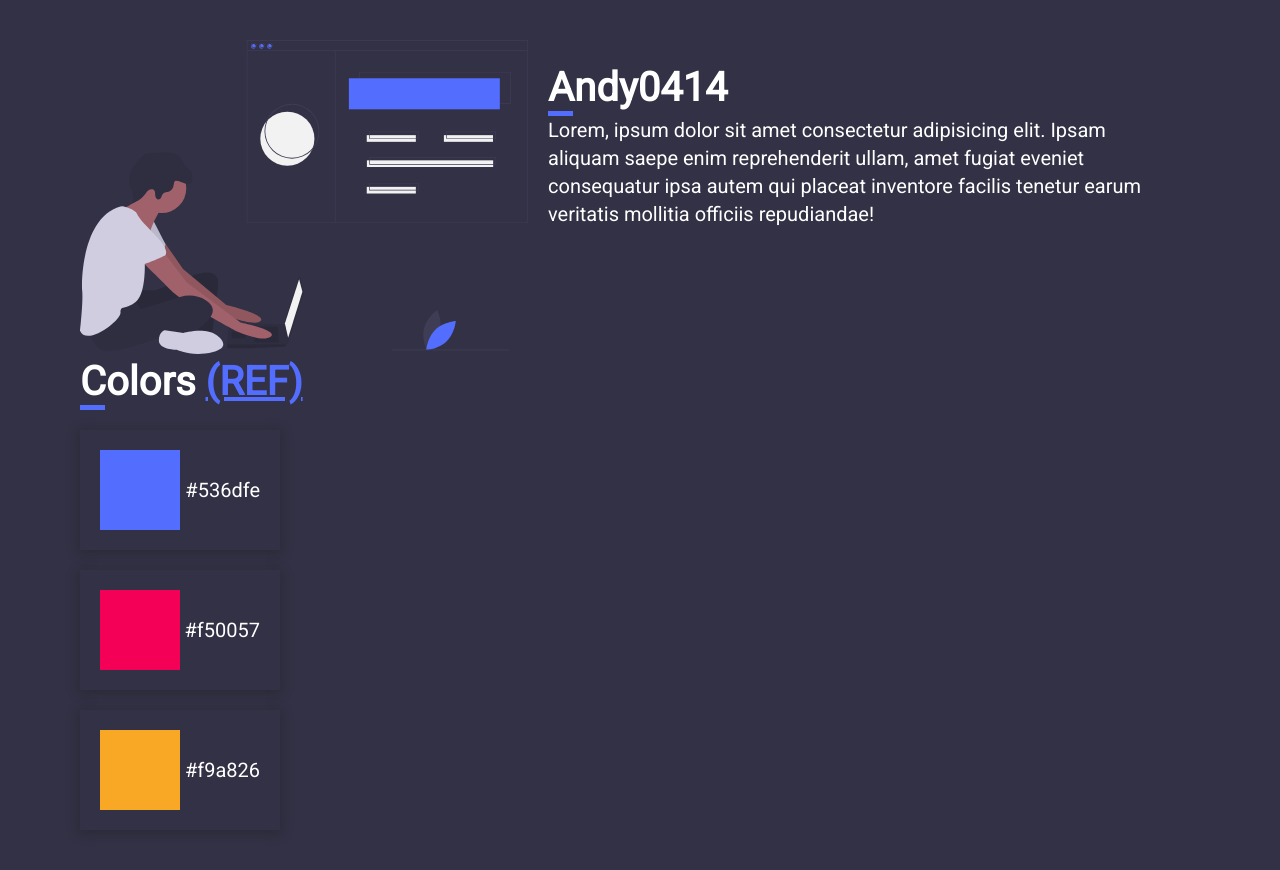
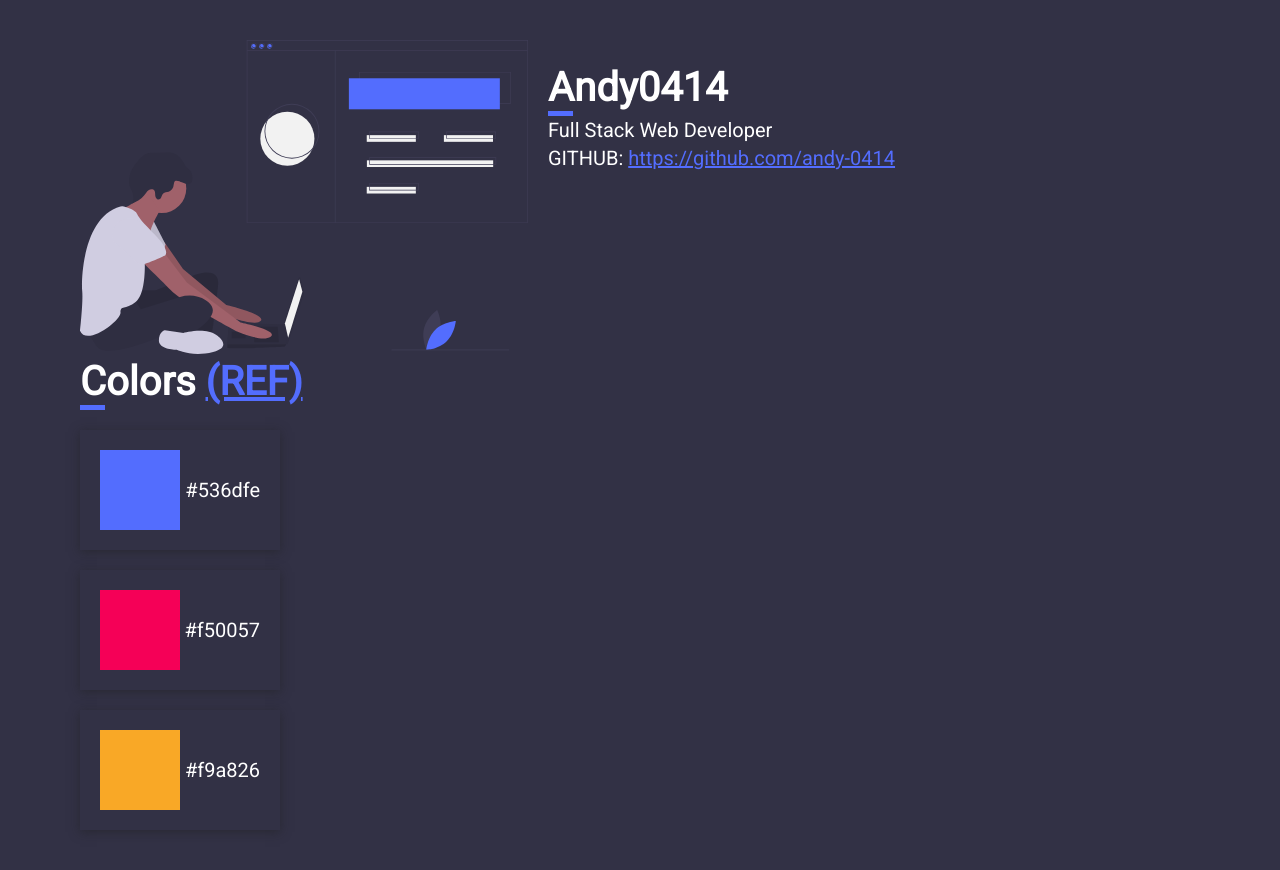
Before and after one commit to Andy-0414/andy0414.com, a Vue app: page / in a window 1280 px wide. Shown: the top 870 px of the page. Built offline with nearby package versions, Linux system fonts and the light colour scheme.

Commit message:
Update head content

```diff
--- a/src/components/Main/Head.vue
+++ b/src/components/Main/Head.vue
@@ -3,7 +3,11 @@
 		<img src="@/assets/undraw_web_developer_p3e5.svg" class="head__img" />
 		<div class="head__content">
 			<h1>Andy0414</h1>
-			<p>Lorem, ipsum dolor sit amet consectetur adipisicing elit. Ipsam aliquam saepe enim reprehenderit ullam, amet fugiat eveniet consequatur ipsa autem qui placeat inventore facilis tenetur earum veritatis mollitia officiis repudiandae!</p>
+			<p>Full Stack Web Developer</p>
+			<p>
+				GITHUB:
+				<a href="https://github.com/andy-0414">https://github.com/andy-0414</a>
+			</p>
 		</div>
 	</article>
 </template>
```
